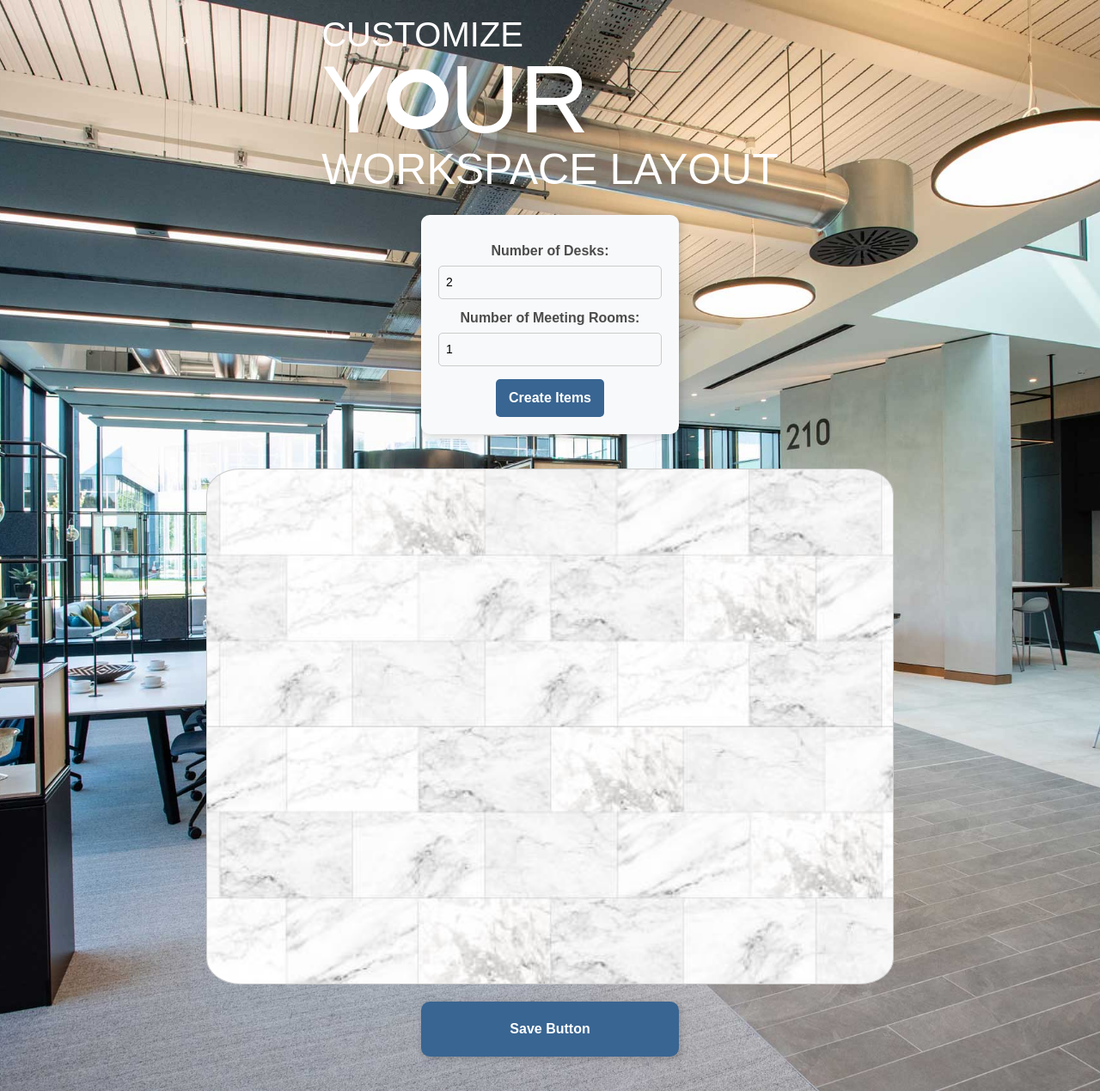
After one commit to Jayden-Yong/NextAI-Hackathon, a Flask app: template templates/customize_desk.html in a window 1280 px wide. The commit adds this page. Shown: the whole page at 86% size. Run offline with Flask 3, Linux system fonts and the light colour scheme; the template is opened without the code that fills it, so the values that code supplies are empty; parts of the project's set-up code (start-up, migrations or seed data) failed here and were passed over.

Commit message:
added customize desk page (not connected to backend yet)

```diff
--- a/static/style.css
+++ b/static/style.css
@@ -278,3 +278,24 @@ body{
     transition: margin-left 0.5s;
     padding: 16px;
 }
+
+/* styling for  */
+/* customize_desk page */
+
+.draggable {
+    width: 100px;
+    height: 100px;
+    background: #f2f2f2;
+    border: 1px solid #333;
+    position: absolute;
+    text-align: center;
+    line-height: 100px;
+    cursor: move;
+    user-select: none;
+}
+
+/* remove image border */
+.draggable[src] {
+    background: transparent;
+    border: none;
+}
--- /dev/null
+++ b/templates/customize_desk.html
@@ -0,0 +1,336 @@
+<html lang="en">
+
+<head>
+    <meta charset="UTF-8">
+    <meta name="viewport" content="width=device-width, initial-scale=1.0">
+    <!-- css file -->
+    <link rel="stylesheet" href="style.css">
+    <!-- import interact js library  -->
+    <script src="https://cdn.jsdelivr.net/npm/interactjs/dist/interact.min.js"></script>
+    <title>Customize layout</title>
+    <style>
+        body {
+            display: flex;
+            flex-direction: column;
+            align-items: center;
+            justify-content: center;
+            min-height: 100vh;
+            margin: 0;
+            padding: 20px;
+            background-image: url('/static/images/layout-setup-background.jpg');
+            background-repeat: no-repeat;
+            background-position: center;
+            background-size: cover;
+            opacity: 100%;
+        }
+
+        #layout {
+            width: 800px;
+            height: 600px;
+            border: 1px solid #ccc;
+            position: relative;
+            margin-top: 20px;
+            background-image: url('/static/images/floor-background.jpg');
+            background-size: cover;
+            background-position: center;
+            background-repeat: no-repeat;
+        }
+
+        /* Style for the box */
+        .setup-box {
+            width: 300px;
+            padding: 20px;
+            border-radius: 10px;
+            background: #f8f9fa;
+            box-shadow: 2px 2px 10px rgba(0, 0, 0, 0.2);
+            text-align: center;
+            margin: 20px auto;
+        }
+        #saveBtn{
+            font-family: 'Poppins', sans-serif;
+            width: 300px;
+            padding: 20px;
+            border-radius: 10px;
+            background: #396592;
+            box-shadow: 2px 2px 10px rgba(0, 0, 0, 0.2);
+            text-align: center;
+            margin: 20px auto;
+        }
+        #saveBtn:hover{
+            background: #81a6ce;
+        }
+
+        /* Style for labels */
+        label {
+            font-family: 'Poppins', sans-serif;
+            display: block;
+            font-size: 16px;
+            font-weight: bold;
+            margin-top: 10px;
+            color: rgb(75, 75, 75);
+        }
+
+        /* Style for input fields */
+        input {
+            font-family: 'Poppins', sans-serif;
+            width: 100%;
+            padding: 8px;
+            margin-top: 5px;
+            border: 1px solid #ccc;
+            border-radius: 5px;
+            font-size: 14px;
+        }
+
+        /* Style for the button */
+        button {
+            font-family: 'Poppins', sans-serif;
+            margin-top: 15px;
+            padding: 10px 15px;
+            font-size: 16px;
+            font-weight: bold;
+            background: #396592;
+            color: white;
+            border: none;
+            border-radius: 5px;
+            cursor: pointer;
+            transition: 0.3s;
+        }
+
+        /* styling for title (customize your workspace layout) */
+        .title-h1 {
+            --color-one: hsl(210 80% 50%);
+            --color-two: hsl(320 100% 75%);
+            --stretch-multiplier: 5;
+            font-size: clamp(2rem, 14vmin, 8rem);
+            font-family: 'Poppins', sans-serif;
+            text-transform: uppercase;
+            display: grid;
+            line-height: 1;
+            text-align: left;
+        }
+
+        .sr-only {
+            position: absolute;
+            width: 1px;
+            height: 1px;
+            padding: 0;
+            margin: -1px;
+            overflow: hidden;
+            clip: rect(0, 0, 0, 0);
+            white-space: nowrap;
+            border-width: 0;
+        }
+
+        [aria-hidden] {
+            display: flex;
+            gap: 0.02ch;
+            align-items: center;
+            color: white;
+        }
+
+        .stretch-o {
+            height: 1.12ch;
+            width: calc(var(--stretch) * 1.16ch);
+            translate: 0 -0.01ch;
+            border: 0.25ch solid white;
+            border-radius: 1ch;
+            transition: width 0.2s;
+            position: relative;
+        }
+
+        .title-h1 {
+            color: white;
+            --stretch: 1;
+        }
+
+        .title-h1:hover {
+            --stretch: var(--stretch-multiplier);
+        }
+
+        .stretch-o:after,
+        .stretch-o:before {
+            content: "";
+            border: 0.25ch solid var(--color);
+            position: absolute;
+            inset: -0.25ch;
+            border-radius: 1ch;
+            opacity: calc(-1 + var(--stretch));
+            transition: opacity 0.2s;
+        }
+
+        .stretch-o:before {
+            --color: var(--color-one);
+        }
+
+        .stretch-o:after {
+            --color: var(--color-two);
+            mask: radial-gradient(circle at top left, white, transparent);
+        }
+    </style>
+</head>
+
+<body>
+    <h1 class="title-h1">
+        <span style="font-size: 40;">Customize</span>
+        <span class="sr-only" style="font-size: 50;">Your</span>
+        <span aria-hidden="true">
+            <span>Y</span>
+            <span class="stretch-o"></span>
+            <span>ur</span>
+        </span>
+        <span style="font-size: 50;">Workspace Layout</span>
+    </h1>
+
+    <div class="setup-box">
+        <label for="deskCount">Number of Desks:</label>
+        <input type="number" id="deskCount" value="2" min="0" max="21">
+
+        <label for="meetingCount">Number of Meeting Rooms:</label>
+        <input type="number" id="meetingCount" value="1" min="0" max="10">
+        <button onclick="createItems()">Create Items</button>
+    </div>
+        <div id="layout" style="border-radius: 5%;"></div>
+        <button  id="saveBtn">Save Button</button>
+
+
+    <script>
+        // Function to create the draggable items
+        function createItems() {
+            const layout = document.getElementById("layout");
+            layout.innerHTML = "";  // Clear any existing items
+
+            const deskCount = parseInt(document.getElementById("deskCount").value, 10);
+            const meetingCount = parseInt(document.getElementById("meetingCount").value, 10);
+
+            // Calculate layout dimensions
+            const layoutWidth = layout.offsetWidth;
+            const layoutHeight = layout.offsetHeight;
+
+            // Define item dimensions and spacing
+            const deskWidth = 80;
+            const deskHeight = 80;
+            const padding = 20;
+            const itemsPerRow = Math.floor((layoutWidth - padding * 2) / (deskWidth + padding));
+
+            // Create desk items with grid-like positioning
+            for (let i = 0; i < deskCount; i++) {
+                const desk = document.createElement("img");
+                desk.src = "/static/images/desk.png";
+                desk.classList.add("draggable");
+                desk.setAttribute("data-id", "desk-" + i);
+                desk.style.width = deskWidth + "px";
+                desk.style.height = deskHeight + "px";
+                desk.style.position = "absolute";
+
+                // Calculate grid position
+                const row = Math.floor(i / itemsPerRow);
+                const col = i % itemsPerRow;
+
+                // Calculate x and y positions
+                const x = padding + col * (deskWidth + padding);
+                const y = padding + row * (deskHeight + padding);
+
+                // Only place the desk if it fits within the layout
+                if (y + deskHeight <= layoutHeight - padding) {
+                    desk.style.left = x + "px";
+                    desk.style.top = y + "px";
+                    layout.appendChild(desk);
+                }
+            }
+
+            // Similar approach for meeting rooms
+            const meetingWidth = 120;
+            const meetingHeight = 120;
+            const meetingsPerRow = Math.floor((layoutWidth - padding * 2) / (meetingWidth + padding));
+
+            for (let j = 0; j < meetingCount; j++) {
+                const meeting = document.createElement("img");
+                meeting.src = "/static/images/meeting-room.png";
+                meeting.classList.add("draggable");
+                meeting.setAttribute("data-id", "meeting-" + j);
+                meeting.style.width = meetingWidth + "px";
+                meeting.style.height = meetingHeight + "px";
+                meeting.style.position = "absolute";
+
+                // Calculate grid position for meeting rooms
+                const row = Math.floor(j / meetingsPerRow);
+                const col = j % meetingsPerRow;
+
+                // Calculate x and y positions, starting from the bottom of the desks
+                const x = padding + col * (meetingWidth + padding);
+                const y = layoutHeight - (padding + meetingHeight) - (row * (meetingHeight + padding));
+
+                // Only place the meeting room if it fits within the layout
+                if (y >= padding) {
+                    meeting.style.left = x + "px";
+                    meeting.style.top = y + "px";
+                    layout.appendChild(meeting);
+                }
+            }
+
+            // Initialize drag functionality
+            interact('.draggable').draggable({
+                inertia: true,
+                modifiers: [
+                    interact.modifiers.restrictRect({
+                        restriction: 'parent',
+                        endOnly: true
+                    })
+                ],
+                autoScroll: true,
+                listeners: {
+                    move: dragMoveListener
+                }
+            });
+        }
+
+        // Listener to update the element's translation on drag
+        function dragMoveListener(event) {
+            const target = event.target;
+            // Use custom attributes to keep track of the translation
+            const x = (parseFloat(target.getAttribute('data-x')) || 0) + event.dx;
+            const y = (parseFloat(target.getAttribute('data-y')) || 0) + event.dy;
+
+            // Apply the translation via CSS transform
+            target.style.transform = 'translate(' + x + 'px, ' + y + 'px)';
+
+            // Update the position attributes
+            target.setAttribute('data-x', x);
+            target.setAttribute('data-y', y);
+        }
+
+        // When the user clicks the "Save Layout" button,
+        // collect the coordinates and send them to the Flask server.
+        document.getElementById("saveBtn").addEventListener("click", function () {
+            const items = document.querySelectorAll('.draggable');
+            const layoutData = [];
+
+            items.forEach(item => {
+                const id = item.getAttribute("data-id");
+                // Calculate final position: original offset plus translation
+                const rect = item.getBoundingClientRect();
+                const parentRect = document.getElementById("layout").getBoundingClientRect();
+                const x = rect.left - parentRect.left;
+                const y = rect.top - parentRect.top;
+
+                layoutData.push({ id: id, coordX: Math.round(x), coordY: Math.round(y) });
+            });
+
+            // Send the data to the Flask endpoint via POST request
+            fetch('/save_layout', {
+                method: 'POST',
+                headers: { 'Content-Type': 'application/json' },
+                body: JSON.stringify(layoutData)
+            })
+                .then(response => response.json())
+                .then(data => {
+                    alert('Layout saved successfully!');
+                })
+                .catch(error => {
+                    console.error('Error saving layout:', error);
+                });
+        });
+    </script>
+</body>
+
+</html>
```
Also changed, not shown: static/images/floor-background.jpg (added), static/images/layout-setup-background.jpg (added), 2 other files.
